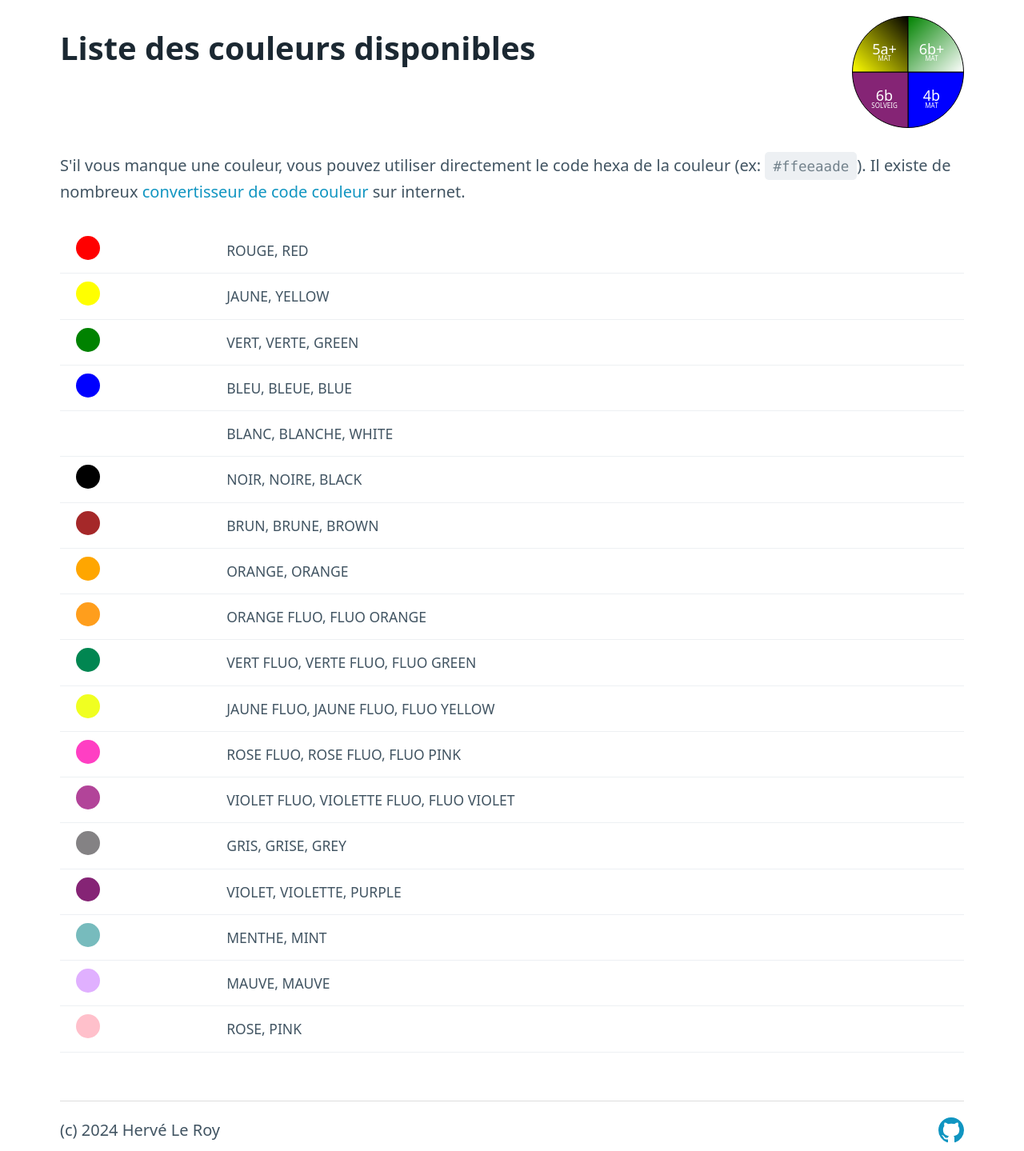
After one commit to hleroy/climbing_route_chart, a Flask app: page /colors in a window 1280 px wide. The commit adds this page. Shown: the whole page at 80% size. Run offline with Flask 3, Linux system fonts and the light colour scheme.

Commit message:
Added list of color names

```diff
--- a/src/form.html
+++ b/src/templates/base.html
@@ -30,12 +30,21 @@
             padding: 1rem 0;
             margin-top: 1rem;
         }
+
+        .color-disk {
+            width: 30px;
+            height: 30px;
+            border-radius: 50%;
+            display: inline-block;
+            margin-right: 10px;
+        }
+
     </style>
 </head>
 
 <body>
     <header class="container">
-        <h1>Générateur d'étiquettes de voies pour SAE</h1>
+        <h1>{% block title %}Générateur d'étiquettes de voies pour SAE{% endblock %}</h1>
         <div class="header-svg">
             <!-- SVG logo -->
             <svg width="140" height="140" viewBox="0 0 140 140" displayInline="False" version="1.1" id="svg12" xmlns="http://www.w3.org/2000/svg" xmlns:svg="http://www.w3.org/2000/svg">
--- /dev/null
+++ b/src/templates/colors.html
@@ -0,0 +1,17 @@
+{% extends "base.html" %}
+
+{% block title %}Liste des couleurs disponibles{% endblock %}
+
+{% block content %}
+<p>S'il vous manque une couleur, vous pouvez utiliser directement le code hexa de la couleur
+    (ex: <code>#ffeeaade</code>). Il existe de nombreux <a href="https://gradients.app/fr/converter">convertisseur
+        de code couleur</a> sur internet.</p>
+<table>
+    {% for hex_code, names in color_mappings %}
+    <tr>
+        <td><span class="color-disk" style="background-color: {{ hex_code }};"></span></td>
+        <td>{{ names | join(", ") }}</td>
+    </tr>
+    {% endfor %}
+</table>
+{% endblock %}
--- a/src/wsgi.py
+++ b/src/wsgi.py
@@ -4,7 +4,7 @@ import io
 import logging
 import os
 
-from flask import Flask, make_response, request
+from flask import Flask, make_response, render_template, request
 
 import climbing_route_chart as crc
 
@@ -13,26 +13,7 @@ logging.basicConfig(level=logging.INFO)
 app = Flask(__name__)
 
 DEBUG = True
-BASE_DIRECTORY = "/app"
 DEFAULT_PORT = "8080"
-
-
-def load_html(filename):
-    """
-    Loads and returns the content of an HTML file from the base directory.
-
-    Args:
-        filename (str): The name of the HTML file to load.
-
-    Returns:
-        str: The content of the HTML file.
-
-    Raises:
-        FileNotFoundError: If the specified file does not exist.
-    """
-    file_path = f"{BASE_DIRECTORY}/{filename}"
-    with open(file_path, "r") as file:
-        return file.read()
 
 
 def parse_and_validate_csv(text):
@@ -103,9 +84,7 @@ def climb_routes():
     """
     if request.method == "GET":
         logging.info("Rendering form")
-        # Load and return the HTML form
-        html_content = load_html("form.html")
-        return html_content
+        return render_template("form.html")
 
     elif request.method == "POST":
         logging.info("Processing form")
@@ -135,6 +114,17 @@ def climb_routes():
             return "Internal Server Error: " + str(e), 500
 
 
+@app.route("/colors", methods=["GET"])
+def list_colors():
+    """
+    Flask route to display a list of available colors along with their HEX codes.
+    """
+    # Directly use HEX_TO_COLOR_MAPPING to pass hex codes and names
+    color_mappings = crc.constants.HEX_TO_COLOR_MAPPING.items()
+
+    return render_template("colors.html", color_mappings=color_mappings)
+
+
 if __name__ == "__main__":
     # Scaleway's system will inject a PORT environment variable on which your application should start the server.
     port_env = os.getenv("PORT", DEFAULT_PORT)
```
Also changed, not shown: other parts of src/templates/base.html (+4 -27 lines), src/templates/form.html (added, +32 -0 lines).
